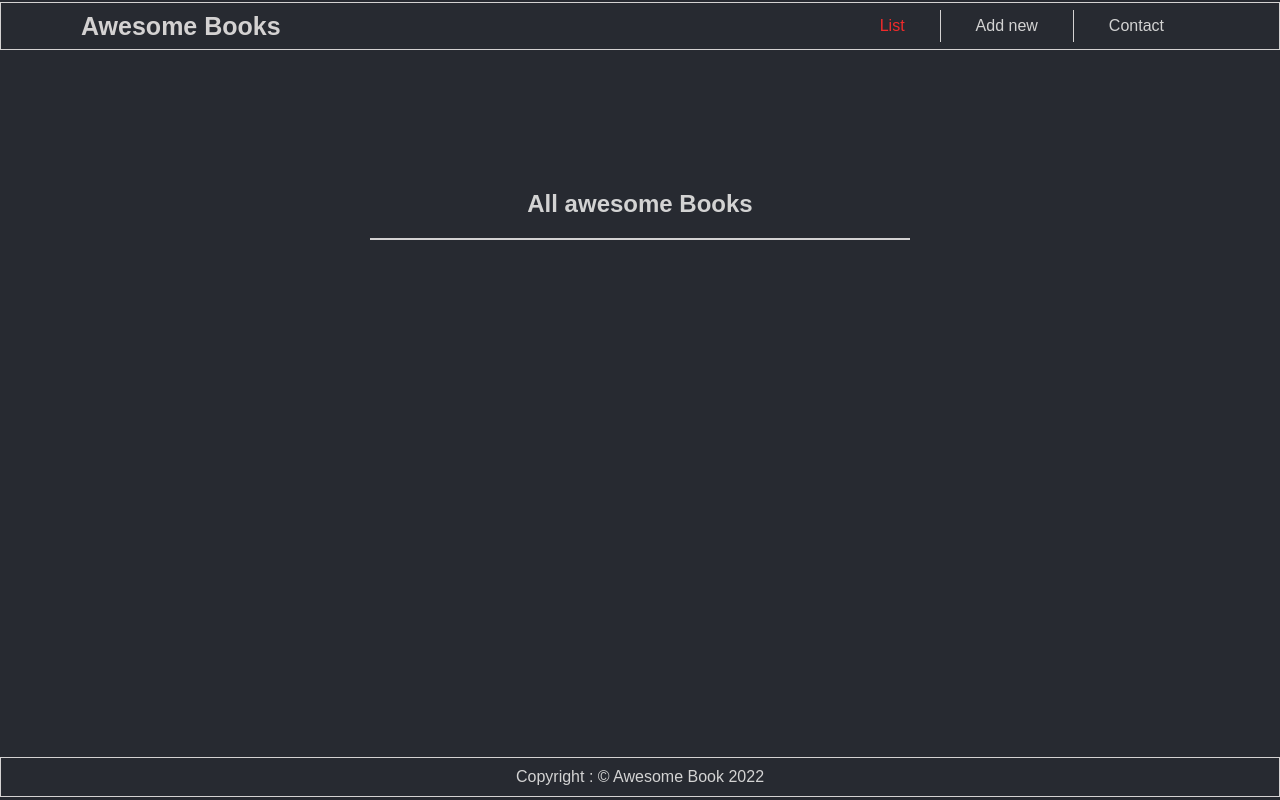
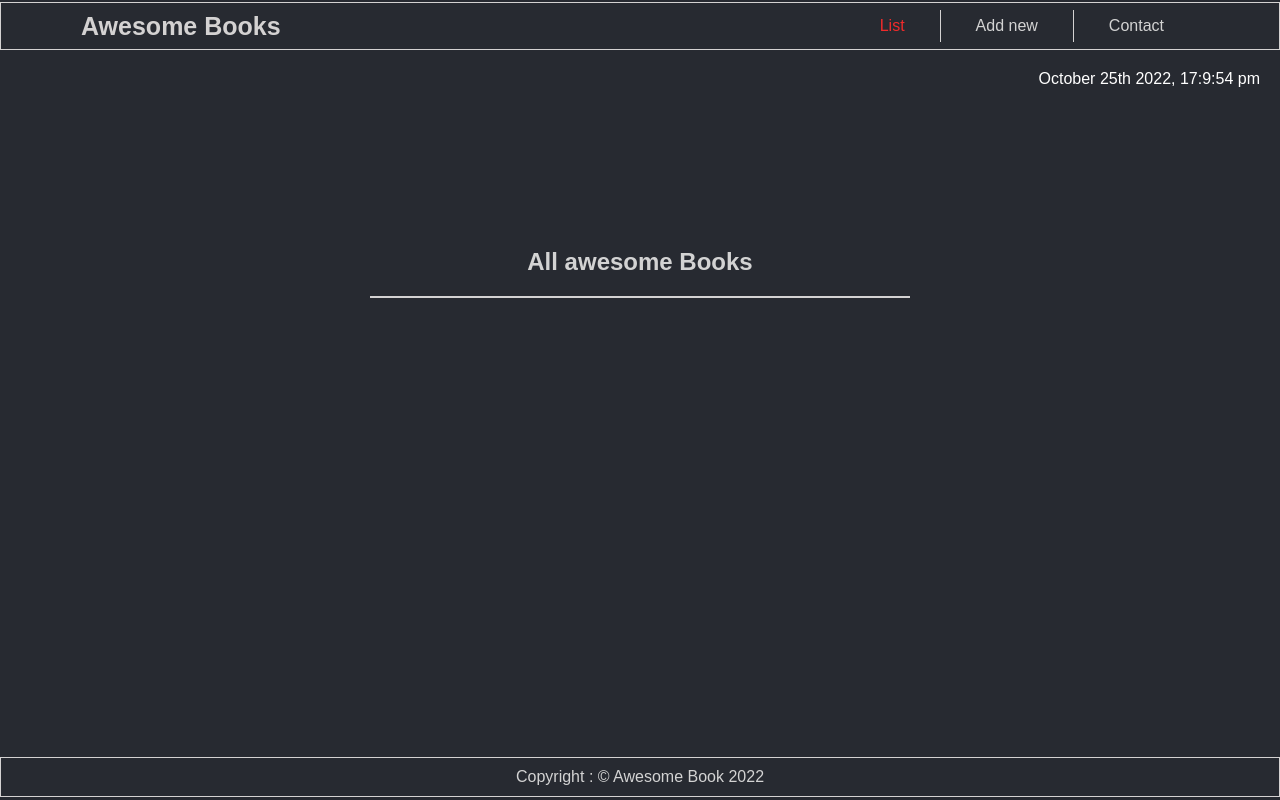
Before and after one commit to Htetaungkyaw71/awesome-books, a website: page index.html in a window 1280 px wide. Drawn offline with Linux system fonts and the light colour scheme.

Commit message:
Add date to script file

```diff
--- a/script.js
+++ b/script.js
@@ -118,4 +118,16 @@ list.forEach((item, index) => {
   };
 });
 
+const date = document.querySelector('.date');
+const d = new Date();
+const ye = new Intl.DateTimeFormat('en', { year: 'numeric' }).format(d);
+const mo = new Intl.DateTimeFormat('en', { month: 'long' }).format(d);
+const da = new Intl.DateTimeFormat('en', { day: '2-digit' }).format(d);
+const hour = d.getHours();
+const minute = d.getMinutes();
+const second = d.getSeconds();
+const ampm = hour >= 12 ? 'pm' : 'am';
+
+date.innerHTML = `${mo} ${da}th ${ye}, ${hour}:${minute}:${second} ${ampm}`;
+
 library.books.forEach((book) => library.render(book));
--- a/styels.css
+++ b/styels.css
@@ -3,6 +3,12 @@
   padding: 0;
   box-sizing: border-box;
   font-family: sans-serif;
+}
+
+.date {
+  color: white;
+  text-align: right;
+  padding: 20px;
 }
 
 #list {
```
